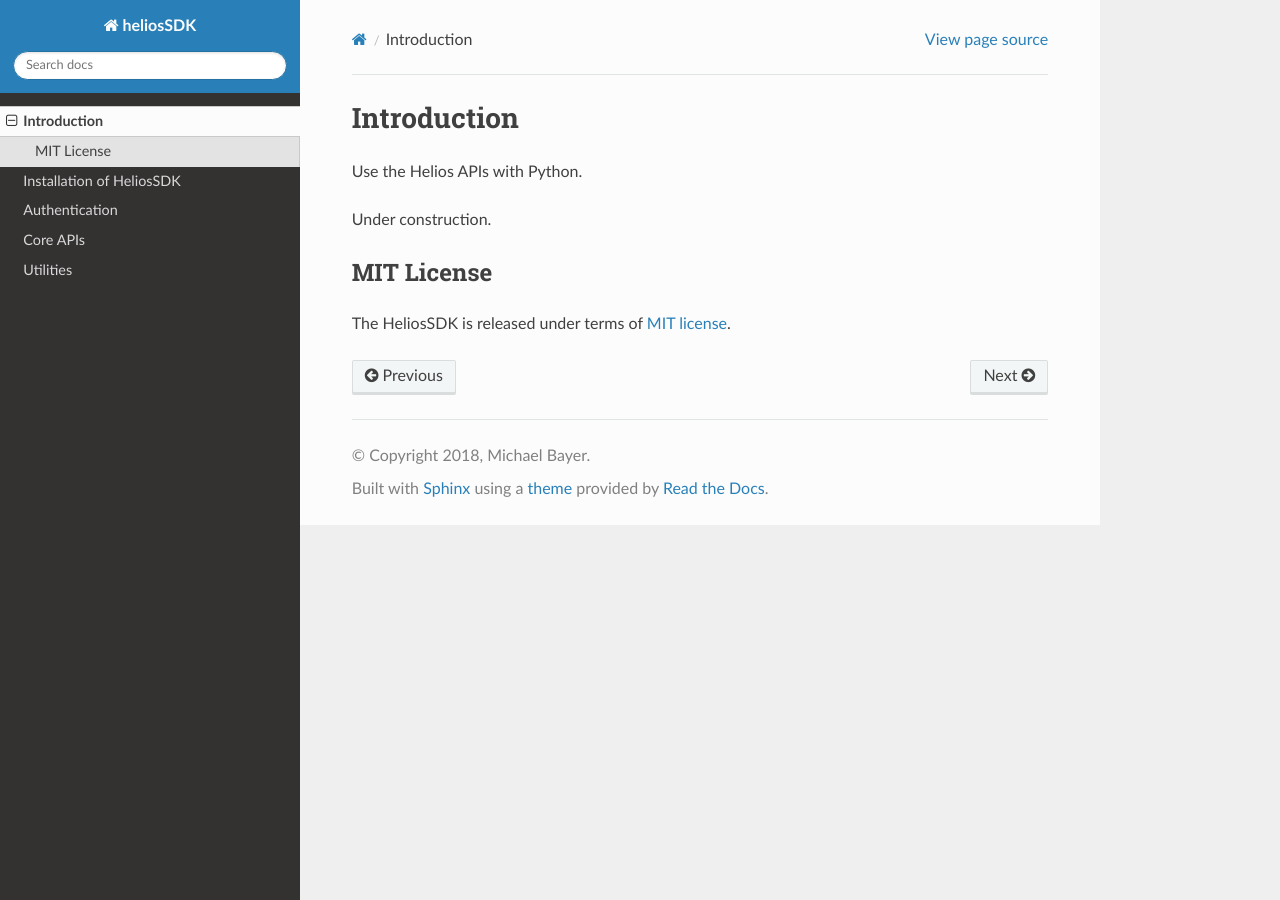
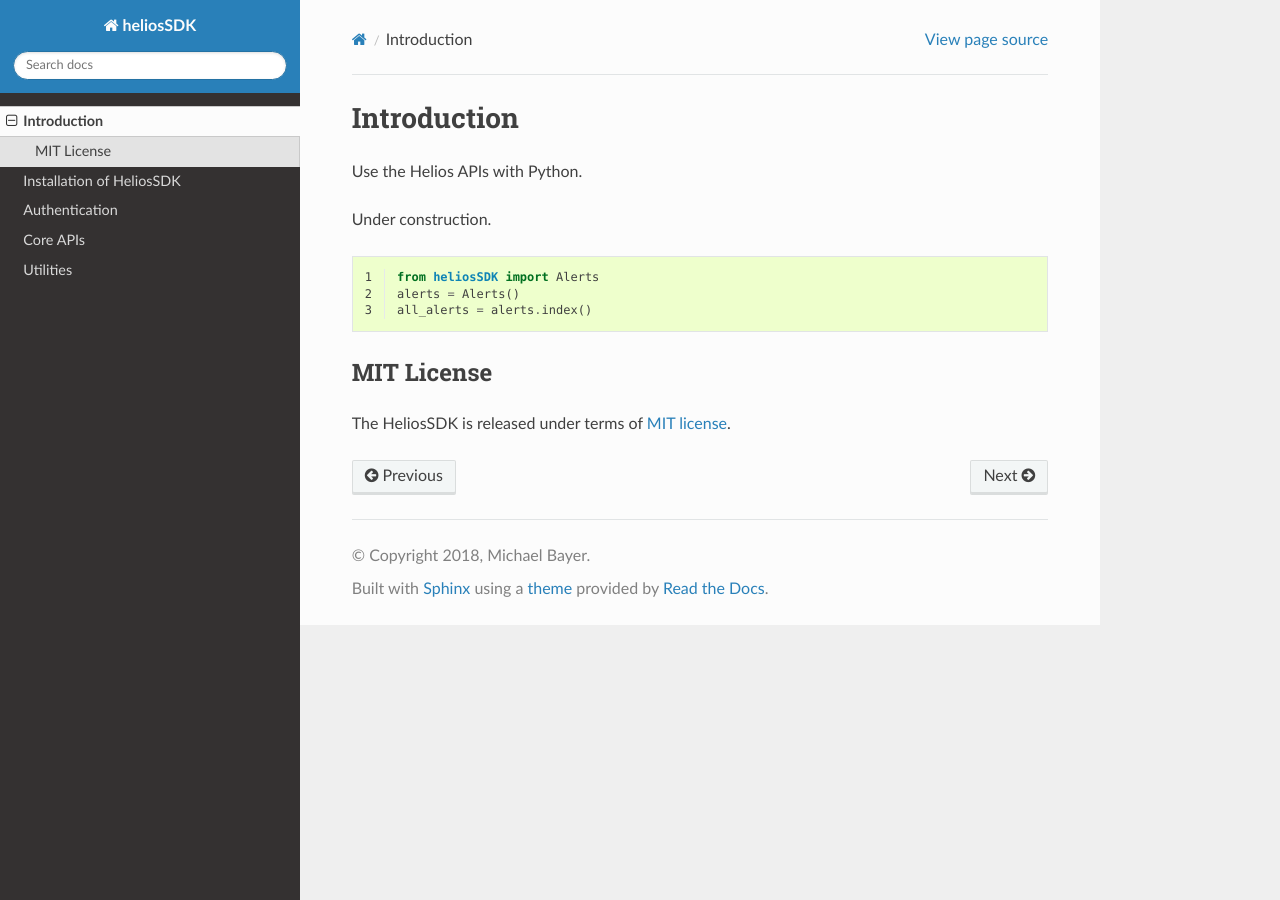
Before and after one commit to helios-earth/helios-sdk-python, a Sphinx documentation site: the page built from docs/user/intro.rst, in a window 1280 px wide. Built offline with Sphinx 7.4.7 and the Read the Docs theme 2.0.0, drawn with Linux system fonts in a browser that asks for light colours; pages that are not in the unit, such as notebooks, are missing from menus.

```diff
--- a/docs/index.rst
+++ b/docs/index.rst
@@ -34,6 +34,7 @@ This section details the core APIs available with the Helios SDK.
    :maxdepth: 2
 
    api
+   utilities
 
 Indices and tables
 ==================
--- a/docs/user/intro.rst
+++ b/docs/user/intro.rst
@@ -5,6 +5,13 @@ Use the Helios APIs with Python.
 
 Under construction.
 
+.. code-block:: python
+    :linenos:
+
+    from heliosSDK import Alerts
+    alerts = Alerts()
+    all_alerts = alerts.index()
+
 MIT License
 -----------
 
```
Also changed, not shown: docs/api.rst (+0 -15 lines), docs/utilities.rst (added, +14 -0 lines).
